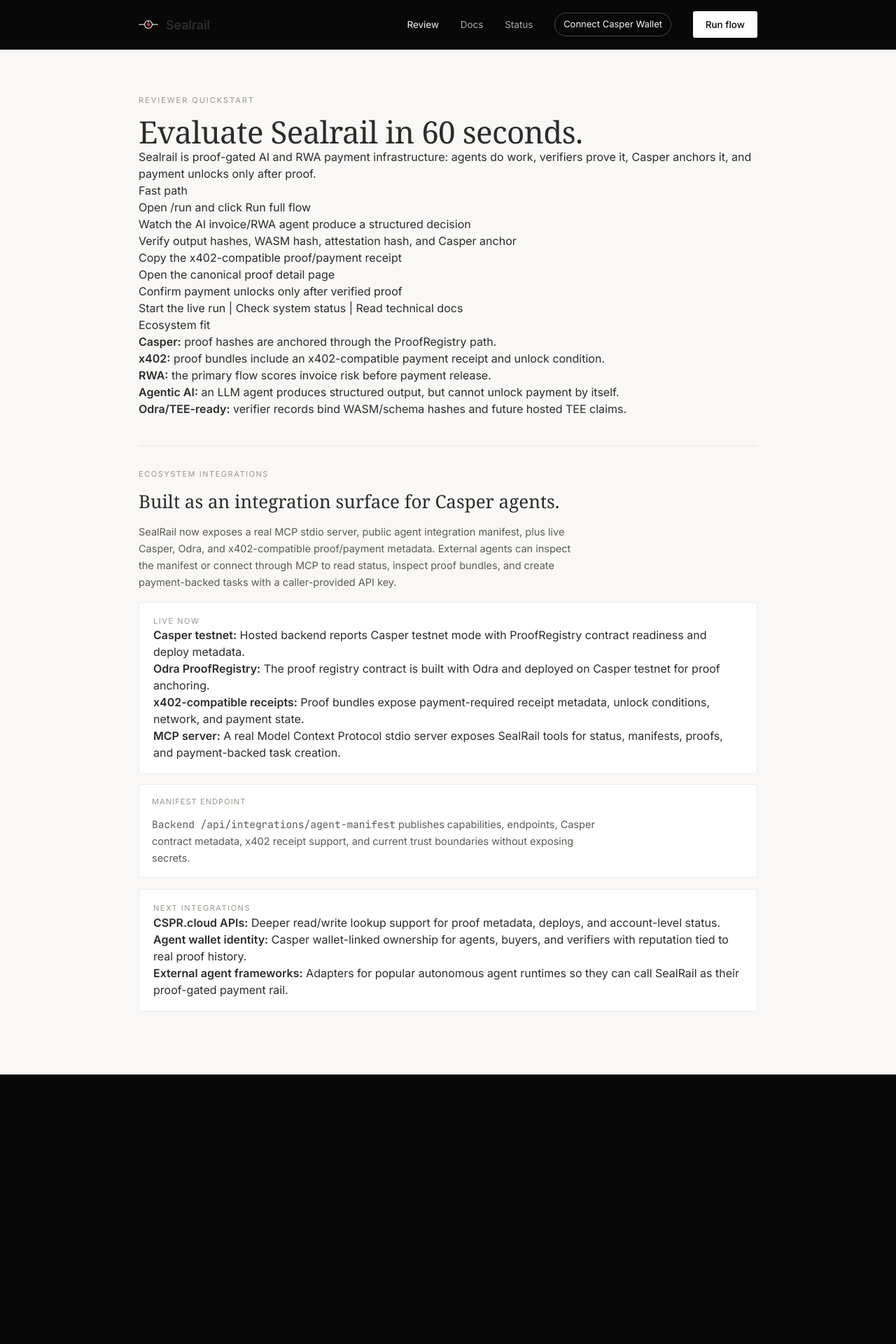
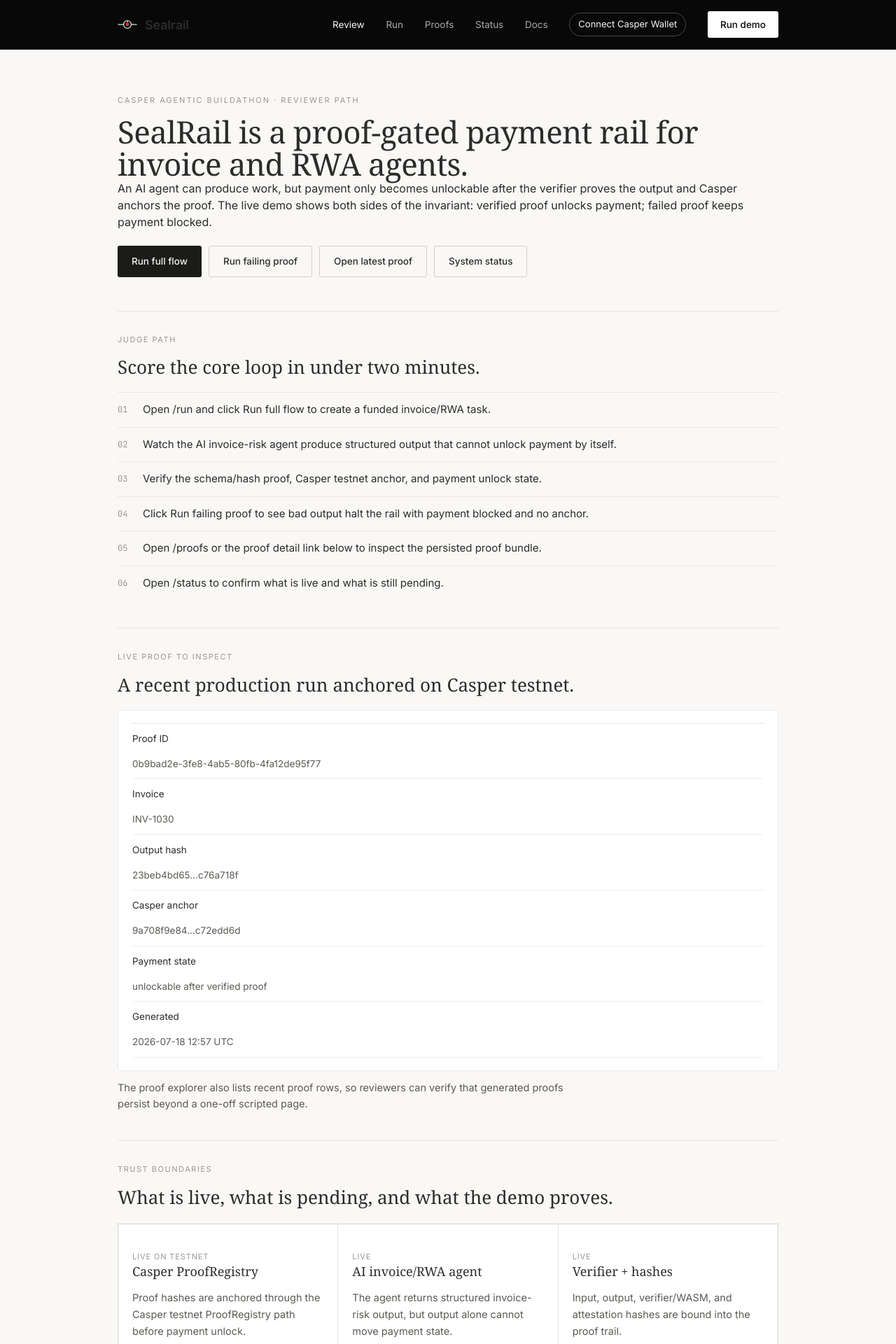
Before and after one commit to mystiquemide/sealrail, a Next.js app: page /review in a window 1280 px wide. Shown: the top 1920 px of the page at 70% size. Before the commit the page ends 1535 px from the top, so only its background shows below. Built offline with nearby package versions, Linux system fonts and the light colour scheme; no server answers.

Commit message:
Polish reviewer judge entrypoint (#35)

```diff
--- a/app/review/page.tsx
+++ b/app/review/page.tsx
@@ -3,76 +3,185 @@
 import { ecosystemIntegrations } from "@/lib/ecosystem";
 import styles from "@/components/docs-legal/DocsLegal.module.css";
 
-const checks = [
-  "Open /run and click Run full flow",
-  "Watch the AI invoice/RWA agent produce a structured decision",
-  "Verify output hashes, WASM hash, attestation hash, and Casper anchor",
-  "Copy the x402-compatible proof/payment receipt",
-  "Open the canonical proof detail page",
-  "Confirm payment unlocks only after verified proof",
+const latestProof = {
+  id: "0b9bad2e-3fe8-4ab5-80fb-4fa12de95f77",
+  invoiceId: "INV-1030",
+  anchor: "9a708f9e84c6d8f2d93d196823312a7f6ce8f903b93c344115f7e8c9c72edd6d",
+  outputHash: "23beb4bd659d9c9d16d49e7ad6ef4bc31bb7f8d7334aceeb991b4eafc76a718f",
+  createdAt: "2026-07-18 12:57 UTC",
+};
+
+const judgePath = [
+  "Open /run and click Run full flow to create a funded invoice/RWA task.",
+  "Watch the AI invoice-risk agent produce structured output that cannot unlock payment by itself.",
+  "Verify the schema/hash proof, Casper testnet anchor, and payment unlock state.",
+  "Click Run failing proof to see bad output halt the rail with payment blocked and no anchor.",
+  "Open /proofs or the proof detail link below to inspect the persisted proof bundle.",
+  "Open /status to confirm what is live and what is still pending.",
+];
+
+const trustBoundaries = [
+  {
+    component: "Casper ProofRegistry",
+    state: "Live on testnet",
+    proof: "Proof hashes are anchored through the Casper testnet ProofRegistry path before payment unlock.",
+  },
+  {
+    component: "AI invoice/RWA agent",
+    state: "Live",
+    proof: "The agent returns structured invoice-risk output, but output alone cannot move payment state.",
+  },
+  {
+    component: "Verifier + hashes",
+    state: "Live",
+    proof: "Input, output, verifier/WASM, and attestation hashes are bound into the proof trail.",
+  },
+  {
+    component: "Failing-proof path",
+    state: "Live",
+    proof: "A rejected proof keeps payment blocked and creates no Casper anchor.",
+  },
+  {
+    component: "x402-compatible receipt",
+    state: "Live format",
+    proof: "Proof bundles include payment-required receipt metadata and unlock conditions.",
+  },
+  {
+    component: "Hosted TEE / Blocky AS",
+    state: "Pending hosted access",
+    proof: "No hosted TEE success is claimed until Blocky credentials and access are configured.",
+  },
+  {
+    component: "CSPR settlement",
+    state: "Roadmap",
+    proof: "Current build proves the payment state machine plus Casper proof anchoring; wallet-bound settlement is next.",
+  },
+];
+
+const criteriaMap = [
+  ["Working prototype", "Live /run flow, proof details, proof explorer, and production status page."],
+  ["Casper smart contract", "Successful testnet anchor_proof deploys with visible hashes and gas."],
+  ["AI / agentic systems", "LLM invoice-risk agent returns structured output that is independently verified."],
+  ["RWA / DeFi fit", "Invoice/RWA risk checks gate payable state before release."],
+  ["Trust and safety", "Fail-closed state machine plus an honest status page for pending TEE/settlement pieces."],
 ];
 
 export default function ReviewPage() {
+  const shortAnchor = `${latestProof.anchor.slice(0, 10)}…${latestProof.anchor.slice(-8)}`;
+  const shortOutput = `${latestProof.outputHash.slice(0, 10)}…${latestProof.outputHash.slice(-8)}`;
+
   return (
     <div className={styles.page}>
       <AppNav
         active="Review"
-        maxWidth={980}
+        maxWidth={1040}
         links={[
+          { label: "Run", href: "/run" },
+          { label: "Proofs", href: "/proofs" },
+          { label: "Status", href: "/status" },
           { label: "Docs", href: "/docs" },
-          { label: "Status", href: "/status" },
         ]}
-        cta={{ label: "Run flow", href: "/run", variant: "primary" }}
+        cta={{ label: "Run demo", href: "/run", variant: "primary" }}
       />
-      <main id="main" tabIndex={-1} className={styles.wrap} style={{ maxWidth: 980 }}>
-        <div className={styles.eyebrow}>Reviewer quickstart</div>
-        <h1 className={styles.title}>Evaluate Sealrail in 60 seconds.</h1>
+      <main id="main" tabIndex={-1} className={styles.wrap} style={{ maxWidth: 1040 }}>
+        <div className={styles.eyebrow}>Casper Agentic Buildathon · reviewer path</div>
+        <h1 className={styles.title}>SealRail is a proof-gated payment rail for invoice and RWA agents.</h1>
         <p className={styles.lead}>
-          Sealrail is proof-gated AI and RWA payment infrastructure: agents do work, verifiers prove it,
-          Casper anchors it, and payment unlocks only after proof.
+          An AI agent can produce work, but payment only becomes unlockable after the verifier proves the output and
+          Casper anchors the proof. The live demo shows both sides of the invariant: verified proof unlocks payment;
+          failed proof keeps payment blocked.
         </p>
+        <div className={styles.headerActions}>
+          <Link href="/run" className={styles.btnPrimary}>Run full flow</Link>
+          <Link href="/run" className={styles.btnGhost}>Run failing proof</Link>
+          <Link href={`/proofs/${latestProof.id}`} className={styles.btnGhost}>Open latest proof</Link>
+          <Link href="/status" className={styles.btnGhost}>System status</Link>
+        </div>
 
-        <section className={styles.section}>
-          <h2>Fast path</h2>
-          <ol>
-            {checks.map((check) => (
-              <li key={check}>{check}</li>
+        <section className={styles.docSection}>
+          <div className={styles.sectionLabel}>Judge path</div>
+          <h2 className={styles.sectionHeading}>Score the core loop in under two minutes.</h2>
+          <div className={styles.coreLoopList}>
+            {judgePath.map((step, index) => (
+              <div className={styles.coreLoopRow} key={step}>
+                <span className={styles.coreLoopN}>{String(index + 1).padStart(2, "0")}</span>
+                <span className={styles.coreLoopLabel}>{step}</span>
+              </div>
             ))}
-          </ol>
-          <p>
-            <Link href="/run">Start the live run</Link> | <Link href="/status">Check system status</Link> |{" "}
-            <Link href="/docs">Read technical docs</Link>
+          </div>
+        </section>
+
+        <section className={styles.docSection}>
+          <div className={styles.sectionLabel}>Live proof to inspect</div>
+          <h2 className={styles.sectionHeading}>A recent production run anchored on Casper testnet.</h2>
+          <div className={styles.architectureBox}>
+            <div className={styles.kvRows} style={{ marginTop: 0 }}>
+              <div className={styles.kvRow}>
+                <span className={styles.kvKey}>Proof ID</span>
+                <Link className={styles.kvValue} href={`/proofs/${latestProof.id}`}>{latestProof.id}</Link>
+              </div>
+              <div className={styles.kvRow}>
+                <span className={styles.kvKey}>Invoice</span>
+                <span className={styles.kvValue}>{latestProof.invoiceId}</span>
+              </div>
+              <div className={styles.kvRow}>
+                <span className={styles.kvKey}>Output hash</span>
+                <span className={styles.kvValue}>{shortOutput}</span>
+              </div>
+              <div className={styles.kvRow}>
+                <span className={styles.kvKey}>Casper anchor</span>
+                <a className={styles.kvValue} href={`https://testnet.cspr.live/deploy/${latestProof.anchor}`}>{shortAnchor}</a>
+              </div>
+              <div className={styles.kvRow}>
+                <span className={styles.kvKey}>Payment state</span>
+                <span className={styles.kvValue}>unlockable after verified proof</span>
+              </div>
+              <div className={styles.kvRow}>
+                <span className={styles.kvKey}>Generated</span>
+                <span className={styles.kvValue}>{latestProof.createdAt}</span>
+              </div>
+            </div>
+          </div>
+          <p className={styles.bodyText}>
+            The proof explorer also lists recent proof rows, so reviewers can verify that generated proofs persist beyond a
+            one-off scripted page.
           </p>
         </section>
 
-        <section className={styles.section}>
-          <h2>Ecosystem fit</h2>
-          <ul>
-            <li>
-              <strong>Casper:</strong> proof hashes are anchored through the ProofRegistry path.
-            </li>
-            <li>
-              <strong>x402:</strong> proof bundles include an x402-compatible payment receipt and unlock condition.
-            </li>
-            <li>
-              <strong>RWA:</strong> the primary flow scores invoice risk before payment release.
-            </li>
-            <li>
-              <strong>Agentic AI:</strong> an LLM agent produces structured output, but cannot unlock payment by itself.
-            </li>
-            <li>
-              <strong>Odra/TEE-ready:</strong> verifier records bind WASM/schema hashes and future hosted TEE claims.
-            </li>
-          </ul>
+        <section className={styles.docSection}>
+          <div className={styles.sectionLabel}>Trust boundaries</div>
+          <h2 className={styles.sectionHeading}>What is live, what is pending, and what the demo proves.</h2>
+          <div className={styles.twoColGrid}>
+            {trustBoundaries.map((item) => (
+              <div className={styles.twoColCard} key={item.component}>
+                <div className={styles.subLabel}>{item.state}</div>
+                <h3 className={styles.subheadingLarge}>{item.component}</h3>
+                <p className={styles.bodyText}>{item.proof}</p>
+              </div>
+            ))}
+          </div>
+        </section>
+
+        <section className={styles.docSection}>
+          <div className={styles.sectionLabel}>Criteria map</div>
+          <h2 className={styles.sectionHeading}>How SealRail maps to the final-round rubric.</h2>
+          <div className={styles.kvRows}>
+            {criteriaMap.map(([criterion, proof]) => (
+              <div className={styles.kvRow} key={criterion}>
+                <span className={styles.kvKey}>{criterion}</span>
+                <span className={styles.kvValue}>{proof}</span>
+              </div>
+            ))}
+          </div>
         </section>
 
         <section className={styles.docSection}>
           <div className={styles.sectionLabel}>Ecosystem integrations</div>
           <h2 className={styles.sectionHeading}>Built as an integration surface for Casper agents.</h2>
           <p className={styles.bodyText}>
-            SealRail now exposes a real MCP stdio server, public agent integration manifest, plus live Casper, Odra, and
-            x402-compatible proof/payment metadata. External agents can inspect the manifest or connect through MCP to
-            read status, inspect proof bundles, and create payment-backed tasks with a caller-provided API key.
+            SealRail exposes an MCP stdio server, public agent integration manifest, live Casper anchoring, Odra contract
+            metadata, and x402-compatible proof/payment receipt fields. External agents can inspect status, proof bundles,
+            and payment-backed task APIs with caller-provided credentials.
           </p>
           <div className={styles.architectureBox}>
             <div className={styles.sectionLabel}>Live now</div>
```
